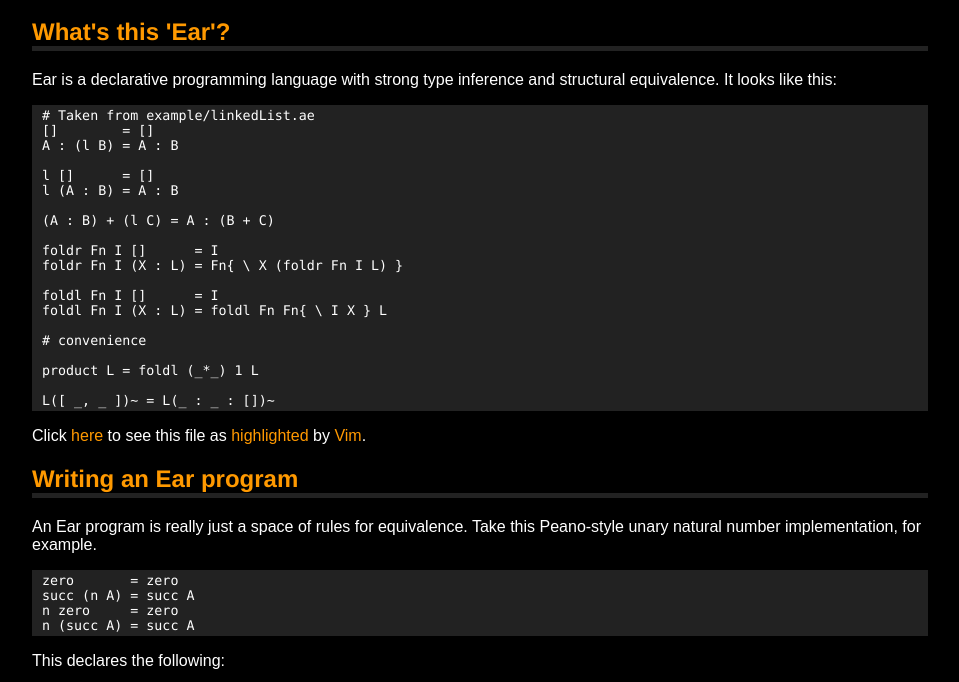
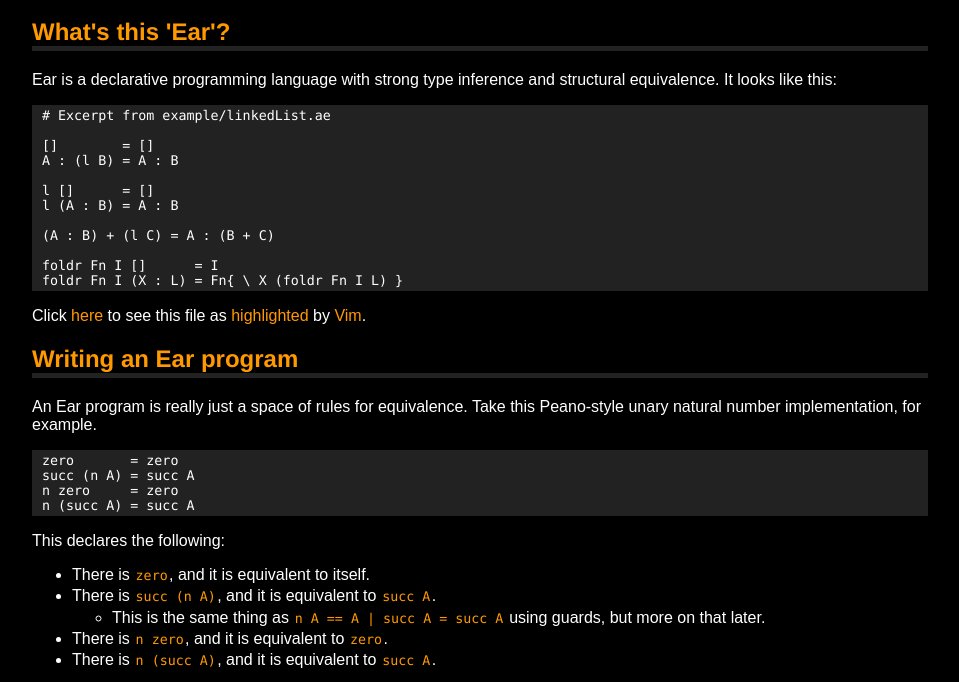
Before and after one commit to devyn/Ear, a plain HTML site: page index.html in a window 1280 px wide. Shown: the part 75-757 px from the top of the page, without its empty margins (160-1119 px from the left). Drawn offline with Linux system fonts and the light colour scheme.

Commit message:
manual update

```diff
--- a/index.html
+++ b/index.html
@@ -12,7 +12,8 @@
 
 <p>Ear is a declarative programming language with strong type inference and structural equivalence. It looks like this:</p>
 
-<pre><code># Taken from example/linkedList.ae
+<pre><code># Excerpt from example/linkedList.ae
+
 []        = []
 A : (l B) = A : B
 
@@ -23,15 +24,6 @@ l (A : B) = A : B
 
 foldr Fn I []      = I
 foldr Fn I (X : L) = Fn{ \ X (foldr Fn I L) }
-
-foldl Fn I []      = I
-foldl Fn I (X : L) = foldl Fn Fn{ \ I X } L
-
-# convenience
-
-product L = foldl (_*_) 1 L
-
-L([ _, _ ])~ = L(_ : _ : [])~
 </code></pre>
 
 <p>Click <a href="linkedList.ae.html">here</a> to see this file as
```
